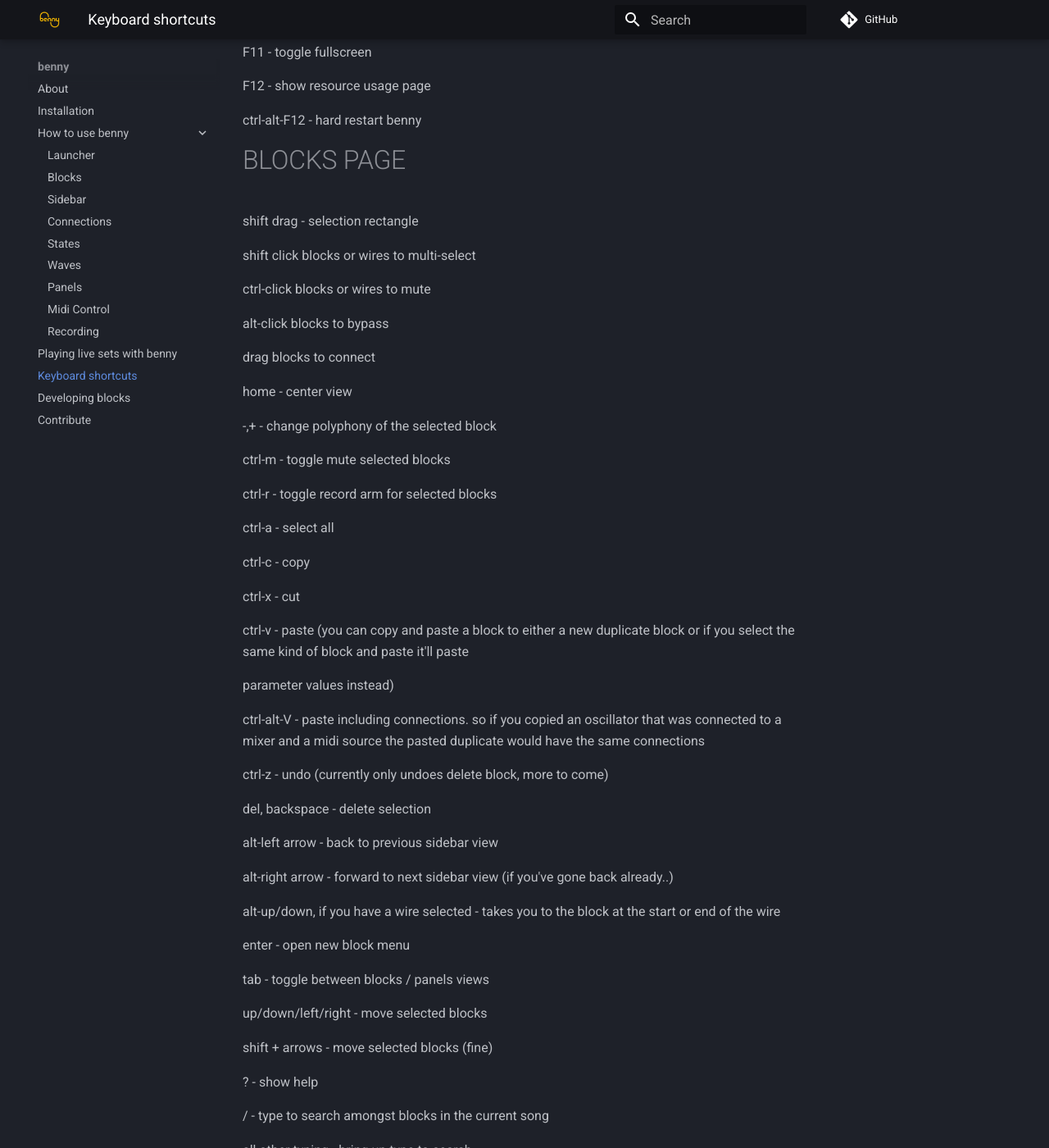
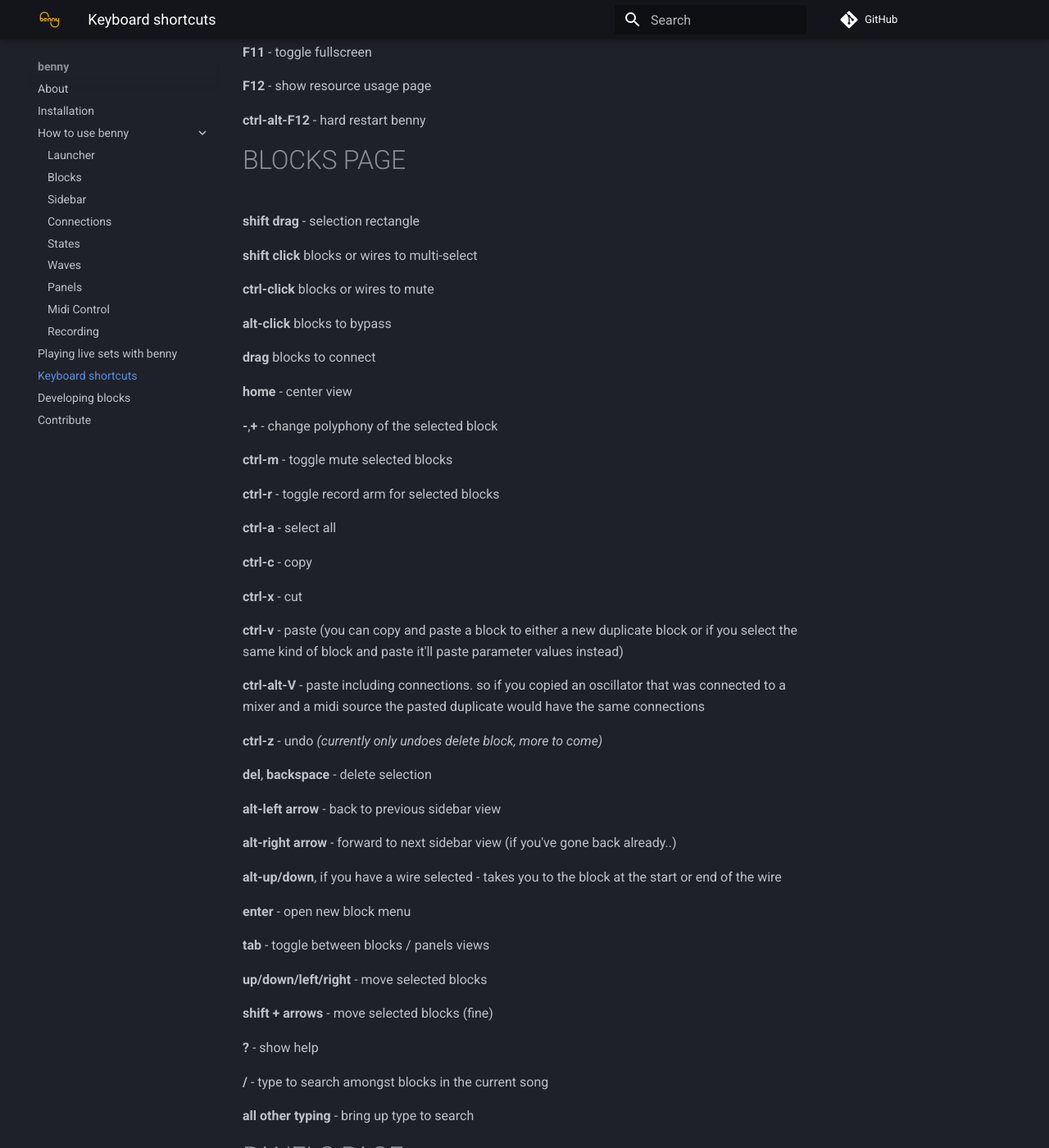
Before and after one commit to playbenny/benny_manual, an MkDocs documentation site: the page built from docs/keyboard_shortcuts.md, in a window 1280 px wide and 1400 px high, scrolled down 804 px. Shown: the whole window at 82% size. Built offline with MkDocs 1.6.1 and Material for MkDocs 9.7.7, drawn with Linux system fonts in a browser that asks for light colours; comment, search, counter and statistics services are not loaded; some of the changed text lies outside the part shown.

Commit message:
dev/keys

```diff
--- a/docs/keyboard_shortcuts.md
+++ b/docs/keyboard_shortcuts.md
@@ -1,43 +1,43 @@
 #GLOBAL KEYS
 
-ESC - back out of menus, unselect, recenter blocks view, cancel dragging
+**ESC** - back out of menus, unselect, recenter blocks view, cancel dragging
 
-` - all off - ends all midi notes, etc
+**`** - all off - ends all midi notes, etc
 
-space - play button
+**space** - play button
 
-ctrl-space - load next song
+**ctrl-space** - load next song
 
-ctrl-s - save (by default this saves incrementally numbered copies)
+**ctrl-s** - save (by default this saves incrementally numbered copies)
 
-CAPS LOCK - when on, the qwerty keyboard is 2.5 octaves of notes - starting at Z up to M for the first octave, then from Q to ]. L and , go up
+**CAPS LOCK** - when on, the qwerty keyboard is 2.5 octaves of notes - starting at Z up to M for the first octave, then from Q to ]. L and , go up
 and down an octave
 
-F1 - panels view
+**F1** - panels view
 
-F2 - blocks view
+**F2** - blocks view
 
-F3 - waves view
+**F3** - waves view
 
-F4 - open block's custom edit page on the main part of the screen
+**F4** - open block's custom edit page on the main part of the screen
 
-F6 - sidebar block settings page
+**F6** - sidebar block settings page
 
-alt-F6 - open block's voice max patcher for editting.
+**alt-F6** - open block's voice max patcher for editting.
 
-F7 - sidebar connections list page
+**F7** - sidebar connections list page
 
-F8 - files (save / load / merge) page
+**F8** - files (save / load / merge) page
 
-F10 - toggle showing all wires or just those of the selected block (improves performance/reduces gpu load on slow computers)
+**F10** - toggle showing all wires or just those of the selected block (improves performance/reduces gpu load on slow computers)
 
-F11 - toggle fullscreen
+**F11** - toggle fullscreen
 
-F12 - show resource usage page
+**F12** - show resource usage page
 
 
 
-ctrl-alt-F12 - hard restart benny
+**ctrl-alt-F12** - hard restart benny
 
 
 
@@ -45,62 +45,59 @@
 
 
 
-shift drag - selection rectangle
+**shift drag** - selection rectangle
 
-shift click blocks or wires to multi-select
+**shift click** blocks or wires to multi-select
 
-ctrl-click blocks or wires to mute
+**ctrl-click** blocks or wires to mute
 
-alt-click blocks to bypass
+**alt-click** blocks to bypass
 
-drag blocks to connect
+**drag** blocks to connect
 
 
 
-home - center view
+**home** - center view
 
--,+ - change polyphony of the selected block
+**-**,**+** - change polyphony of the selected block
 
-ctrl-m - toggle mute selected blocks
+**ctrl-m** - toggle mute selected blocks
 
-ctrl-r - toggle record arm for selected blocks
+**ctrl-r** - toggle record arm for selected blocks
 
-ctrl-a - select all
+**ctrl-a** - select all
 
-ctrl-c - copy
+**ctrl-c** - copy
 
-ctrl-x - cut
+**ctrl-x** - cut
 
-ctrl-v - paste (you can copy and paste a block to either a new duplicate block or if you select the same kind of block and paste it'll paste
+**ctrl-v** - paste (you can copy and paste a block to either a new duplicate block or if you select the same kind of block and paste it'll paste parameter values instead)
 
-parameter values instead)
+**ctrl-alt-V** - paste including connections. so if you copied an oscillator that was connected to a mixer and a midi source the pasted duplicate would have the same connections
 
-ctrl-alt-V - paste including connections. so if you copied an oscillator that was connected to a mixer and a midi source the pasted duplicate
-would have the same connections
+**ctrl-z** - undo *(currently only undoes delete block, more to come)*
 
-ctrl-z - undo (currently only undoes delete block, more to come)
+**del**, **backspace** - delete selection
 
-del, backspace - delete selection
+**alt-left arrow** - back to previous sidebar view
 
-alt-left arrow - back to previous sidebar view
+**alt-right arrow** - forward to next sidebar view (if you've gone back already..)
 
-alt-right arrow - forward to next sidebar view (if you've gone back already..)
+**alt-up/down**, if you have a wire selected - takes you to the block at the start or end of the wire
 
-alt-up/down, if you have a wire selected - takes you to the block at the start or end of the wire
+**enter** - open new block menu
 
-enter - open new block menu
+**tab** - toggle between blocks / panels views
 
-tab - toggle between blocks / panels views
+**up/down/left/right** - move selected blocks
 
-up/down/left/right - move selected blocks
+**shift + arrows** - move selected blocks (fine)
 
-shift + arrows - move selected blocks (fine)
+**?** - show help
 
-? - show help
+**/** - type to search amongst blocks in the current song
 
-/ - type to search amongst blocks in the current song
-
-all other typing - bring up type to search
+**all other typing** - bring up type to search
 
 
 
@@ -108,7 +105,7 @@
 
 
 
-ctrl-M,tab,-+ work as blocks page.
+**ctrl-M**,**tab**,**-+** work as blocks page.
 
 
 
@@ -116,18 +113,16 @@
 
 
 
-scroll/drag to adjust sliders, zoom scopes etc
+**scroll/drag** to adjust sliders, zoom scopes etc
 
-+shift for fine
+**+shift** for fine
 
-+alt+shift for extra fine
+**+alt+shift** for extra fine
 
 
 
-hover while holding ctrl to select an individual voice
+**hover** while holding **ctrl** to select an individual voice
 
-once a voice is selected, scroll/drag +alt+shift to tilt individual voice values around that voice
+once a voice is selected, **scroll/drag +alt+shift** to tilt individual voice values around that voice
 
-
-
-alt click to return to default value (or value when song loaded)
+**alt click **to return to default value (or value when song loaded)
```
Also changed, not shown: docs/developing.md (+7 -5 lines).
